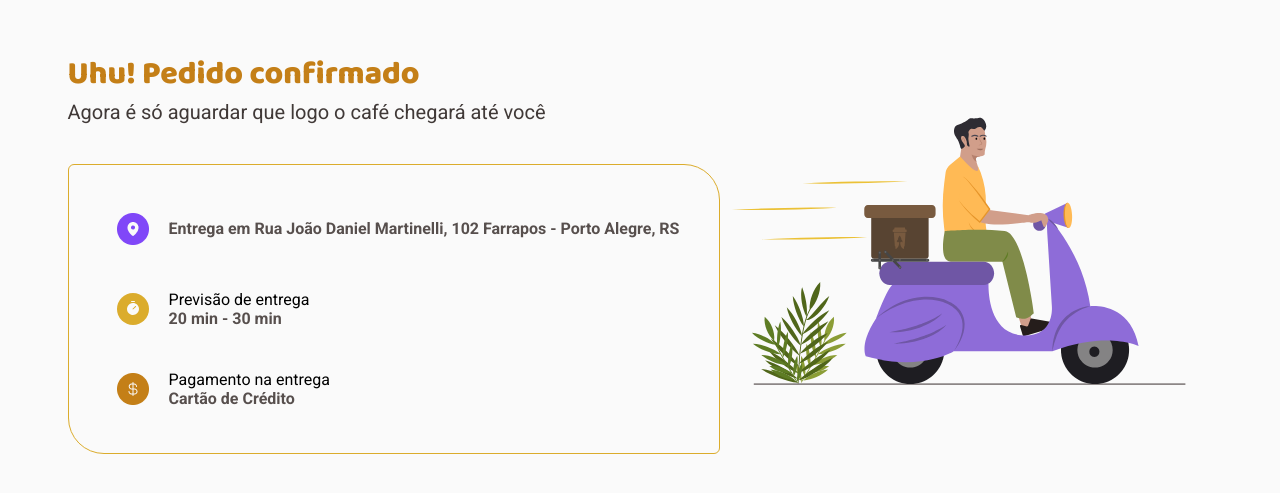
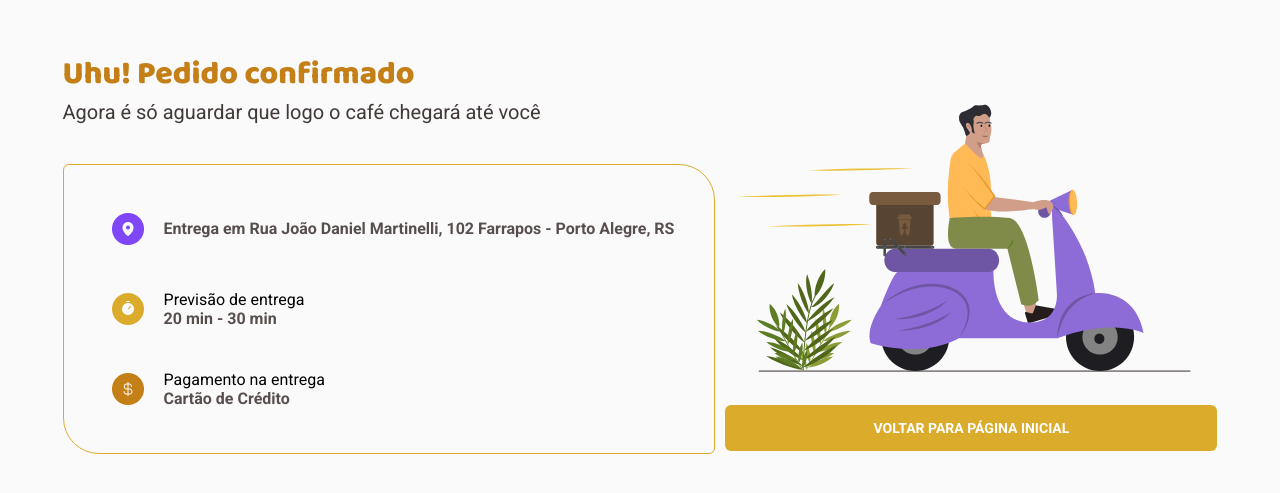
Before and after one commit to musashifraco/coffee-delivery-ig, a React (Vite) app: page /confirmed in a window 1280 px wide. Shown: the part 149-642 px from the top of the page. Built offline with nearby package versions, Linux system fonts and the light colour scheme.

Commit message:
feat: adicionando botao para redirecionar a pagina principal

```diff
--- a/src/components/pages/home/ConfirmedOrderSection/ConfirmedOrderSection.styles.ts
+++ b/src/components/pages/home/ConfirmedOrderSection/ConfirmedOrderSection.styles.ts
@@ -1,3 +1,4 @@
+import { NavLink } from "react-router-dom";
 import styled from "styled-components";
 
 export const Container = styled.section`
@@ -6,6 +7,7 @@ export const Container = styled.section`
   align-items: center;
   height: 100%;
   width: 100%;
+  gap: 10px;
 
   > img {
     width: 492px;
@@ -47,6 +49,7 @@ export const OrderInfo = styled.div`
   align-items: center;
   gap: 12px;
   img {
+    top: 100px;
     display: flex;
     padding: 8px;
     justify-content: center;
@@ -64,3 +67,36 @@ export const OrderInfoTextDescription = styled.div`
   font-style: normal;
   font-weight: 700;
 `;
+
+export const RedirectToHomePageContainer = styled.div`
+  position: relative;
+  display: flex;
+  justify-content: center;
+  flex-direction: column;
+  height: 100%;
+
+  img {
+    position: relative;
+    top: 40px;
+  }
+`;
+
+export const GoToHomePage = styled(NavLink)`
+  text-transform: uppercase;
+  display: flex;
+  height: 46px;
+  justify-content: center;
+  align-items: center;
+  gap: 4px;
+  margin-top: 60px;
+
+  border-radius: 6px;
+  border: none;
+  background: var(--brand-yellow);
+
+  color: var(--base-white);
+  text-decoration: none;
+
+  font-size: 14px;
+  font-weight: 700;
+`;
--- a/src/components/pages/home/ConfirmedOrderSection/ConfirmedOrderSection.tsx
+++ b/src/components/pages/home/ConfirmedOrderSection/ConfirmedOrderSection.tsx
@@ -17,26 +17,36 @@ export function ConfirmedOrderSection() {
           <S.OrderInfo>
             <CImage src={LocalCircle} />
             <S.OrderInfoText>
-              <S.OrderInfoTextDescription>Entrega em Rua João Daniel Martinelli, 102 Farrapos - Porto Alegre, RS</S.OrderInfoTextDescription>
+              <S.OrderInfoTextDescription>
+                Entrega em Rua João Daniel Martinelli, 102 Farrapos - Porto
+                Alegre, RS
+              </S.OrderInfoTextDescription>
             </S.OrderInfoText>
           </S.OrderInfo>
           <S.OrderInfo>
-            <CImage src={TimeCircle}/>
+            <CImage src={TimeCircle} />
             <S.OrderInfoText>
               <S.OrderInfoTextTitle>Previsão de entrega</S.OrderInfoTextTitle>
-              <S.OrderInfoTextDescription>20 min - 30 min </S.OrderInfoTextDescription>
+              <S.OrderInfoTextDescription>
+                20 min - 30 min{" "}
+              </S.OrderInfoTextDescription>
             </S.OrderInfoText>
           </S.OrderInfo>
           <S.OrderInfo>
-            <CImage src={MoneyCircle}/>
+            <CImage src={MoneyCircle} />
             <S.OrderInfoText>
               <S.OrderInfoTextTitle>Pagamento na entrega</S.OrderInfoTextTitle>
-              <S.OrderInfoTextDescription>Cartão de Crédito</S.OrderInfoTextDescription>
+              <S.OrderInfoTextDescription>
+                Cartão de Crédito
+              </S.OrderInfoTextDescription>
             </S.OrderInfoText>
           </S.OrderInfo>
         </S.OrderInformationContainer>
       </S.ConfirmedOrderInformationContainer>
-      <CImage src={Deliveryman}/>
+      <S.RedirectToHomePageContainer>
+        <CImage src={Deliveryman} />
+        <S.GoToHomePage to="/">Voltar Para Página Inicial</S.GoToHomePage>
+      </S.RedirectToHomePageContainer>
     </S.Container>
   );
 }
```
